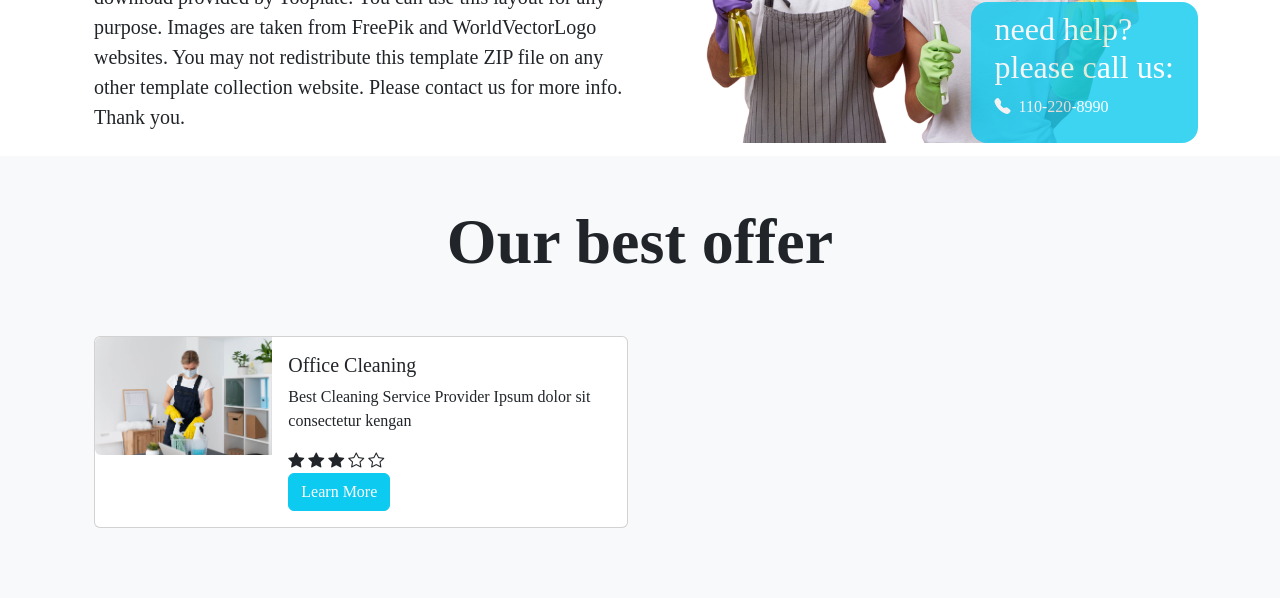
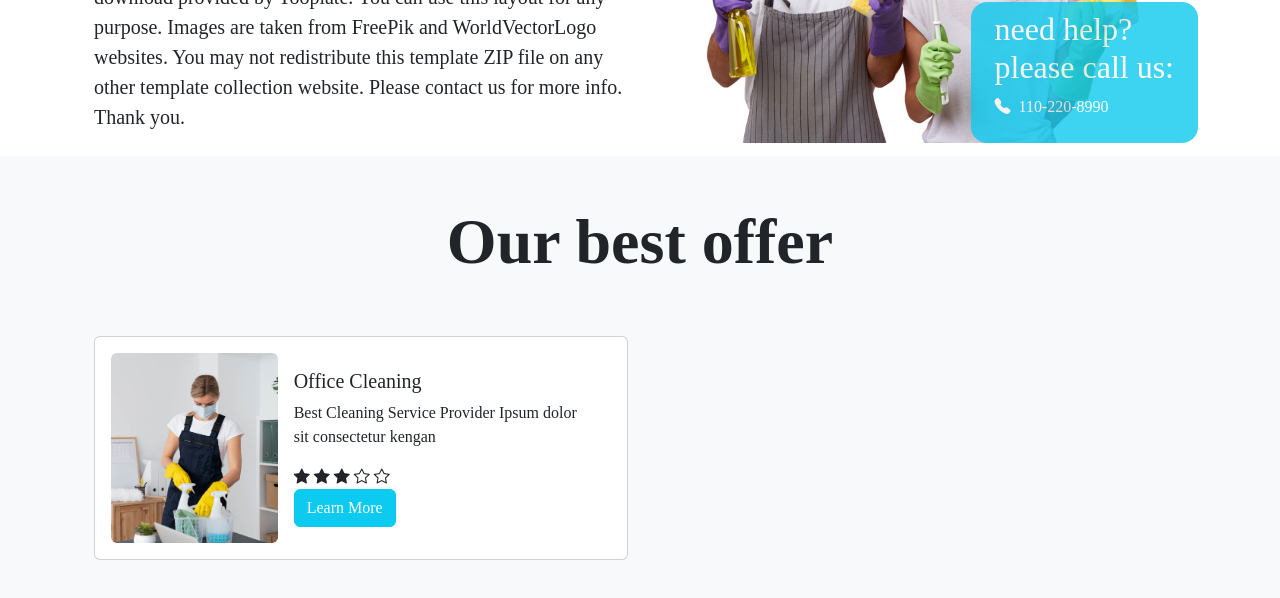
Before and after one commit to KhunMyoMyat/clean-work, a plain HTML site: page index.html in a window 1280 px wide. Shown: the part 966-1564 px from the top of the page. Drawn offline with nearby package versions, Linux system fonts and the light colour scheme.

Commit message:
give card img to h-100

```diff
--- a/index.html
+++ b/index.html
@@ -280,12 +280,12 @@
       <div class="container row mx-auto py-5">
         <!-- office service -->
         <div class="col-12 col-lg-6">
-          <div class="card mb-3 mx-auto" style="max-width: 540px">
+          <div class="card mb-3 mx-auto p-3" style="max-width: 540px">
             <div class="row g-0">
-              <div class="col-md-4">
+              <div class="col-md-4 rounded overflow-hidden">
                 <img
                   src="img/person-taking-care-office.jpg"
-                  class="img-fluid rounded-start"
+                  class="img-fluid h-100 object-fit-cover"
                   alt="..."
                 />
               </div>
```
